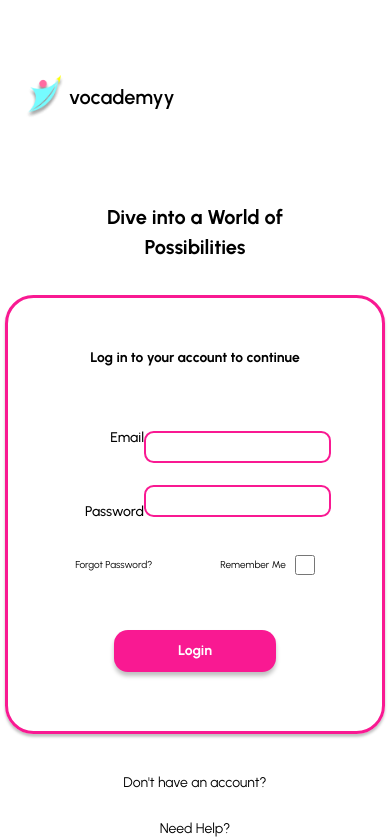
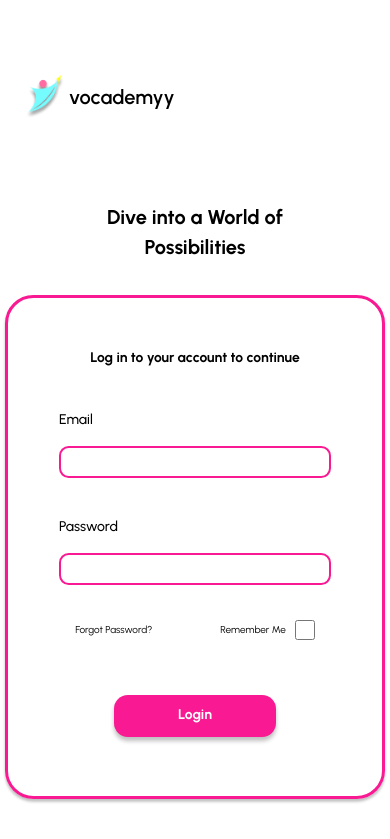
Before and after one commit to div-vik/vocademy, a Next.js app: page /login in a window 390 px wide. Shown: the top 839 px of the page. Built offline with nearby package versions, Linux system fonts and the light colour scheme.

Commit message:
Update css

```diff
--- a/app/login/page.jsx
+++ b/app/login/page.jsx
@@ -15,17 +15,17 @@ const Login = () => {
 
         <form className="flex flex-col w-full mt-[48px] lg:mt-[107px] xl:mt-[37px] px-[51px] lg:px-[187.4px] xl:px-[144px]">
           <div className="lg:w-[527.053px] xl:w-[405px] flex flex-col justify-start items-end">
-            <div className="flex justify-center items-center">
+            <div className="flex flex-col lg:flex-row justify-center lg:items-center w-full lg:w-fit">
               <label className="font-medium text-[14px] lg:text-[20.822px] xl:text-[16px] text-start lg:mr-[28.38px] xl:mr-[22px] leading-[14.84px] lg:leading-[22.071px] xl:leading-[16.96px]">
                 Email
               </label>
               <input
                 className="w-full lg:w-[408.629px] xl:w-[314px] h-[32px] lg:h-[46.849px] xl:h-[36px] border-[2px] lg:border-[3.9px] xl:border-[3px] rounded-[9.73px] lg:rounded-[18.2px] xl:rounded-[14px] mt-[18px] lg:mt-0 border-primaryPink"
-                type="text"
+                type="email"
               />
             </div>
 
-            <div className="flex justify-center items-center">
+            <div className="flex flex-col lg:flex-row justify-center lg:items-center w-full lg:w-fit">
               <label className="font-medium text-[14px] lg:text-[20.822px] xl:text-[16px] lg:mr-[28.38px] xl:mr-[22px] leading-[14.84px] lg:leading-[22.071px] xl:leading-[16.96px] mt-[42px] lg:mt-[31.23px]">
                 Password
               </label>
```
